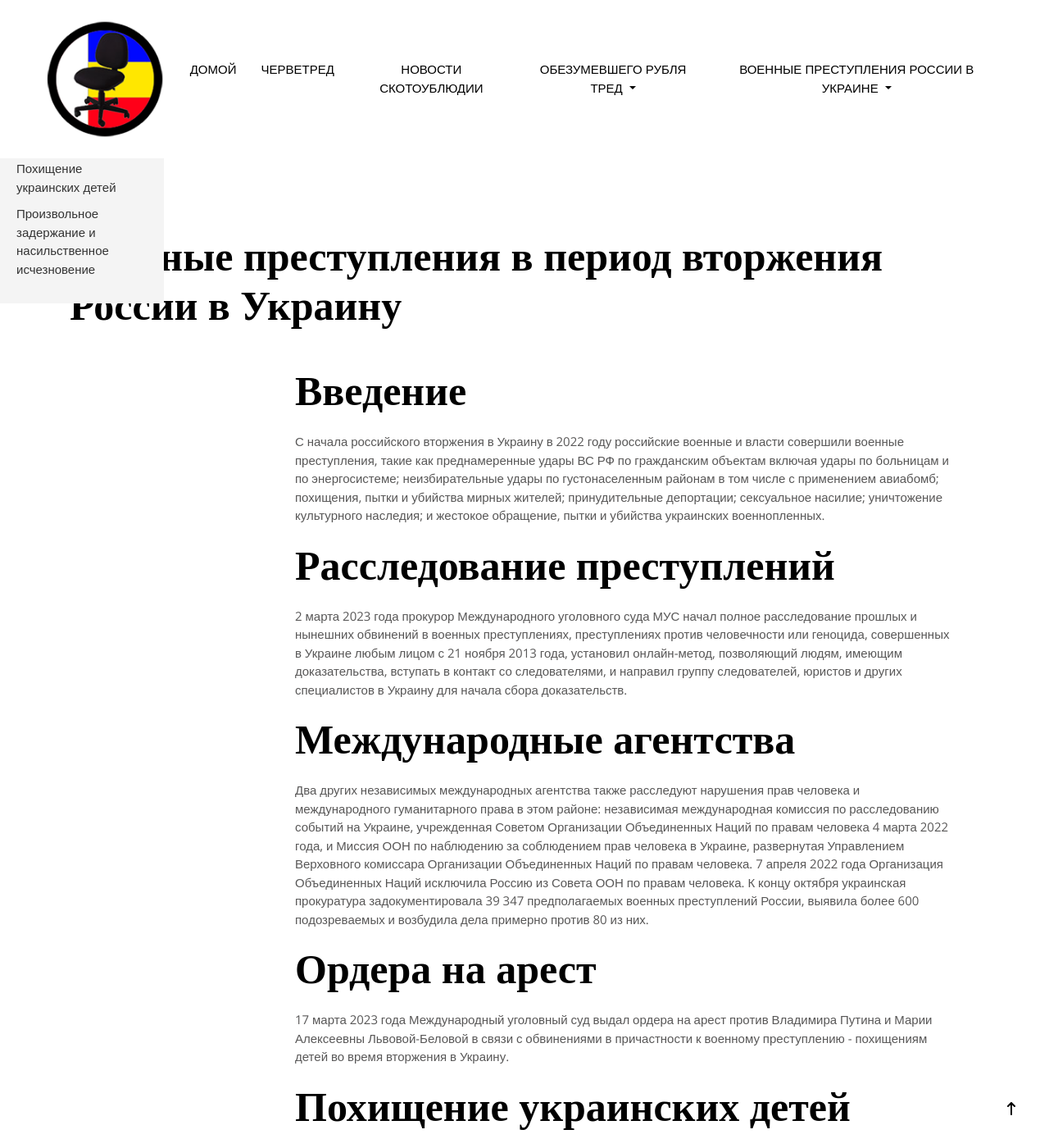
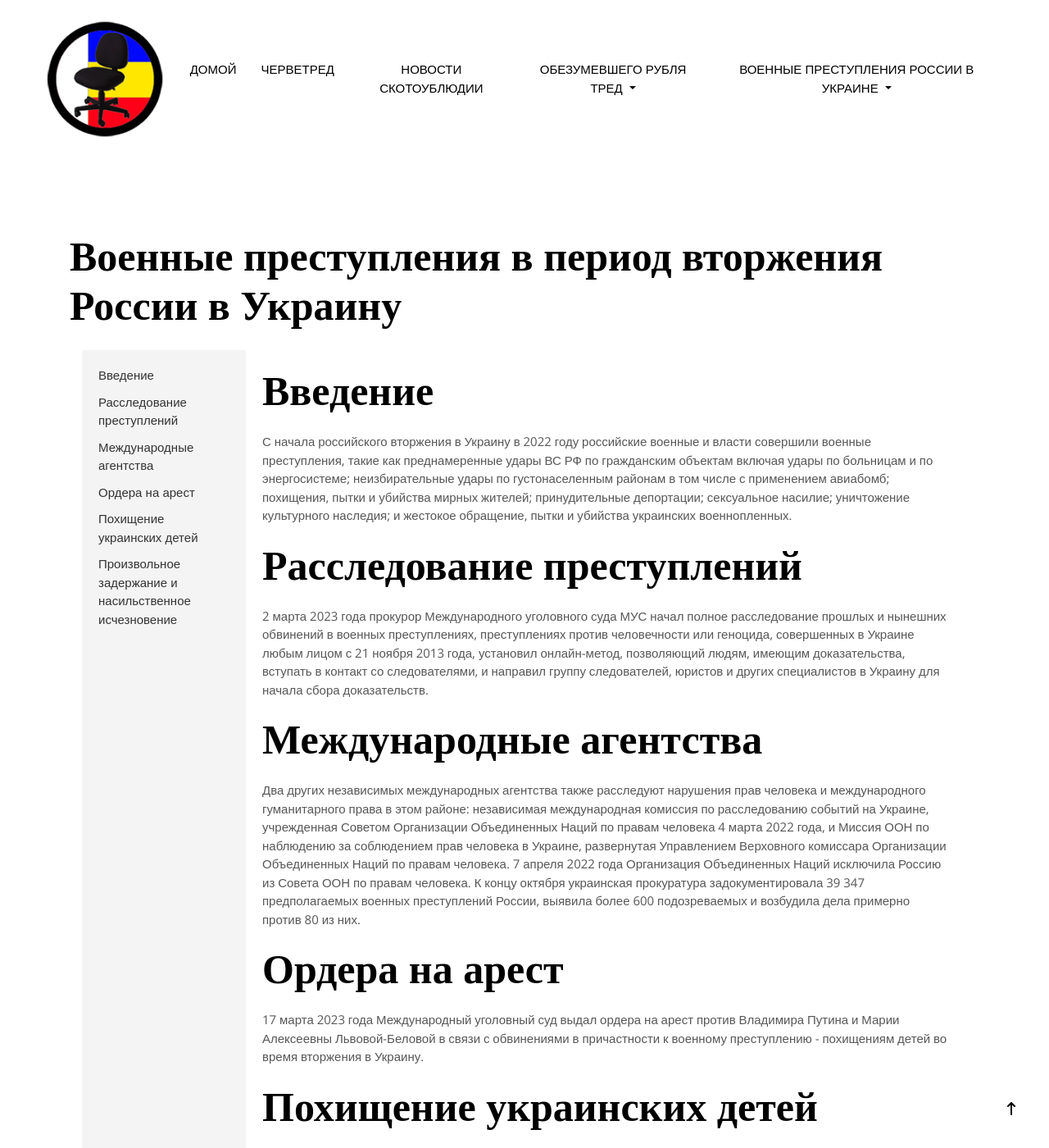
Before and after one commit to chervetred/chervetred.github.io, a Jekyll site: the page built from _pages/test.html, in a window 1280 px wide and 1400 px high. Shown: the whole window at 82% size. Built offline with Jekyll 4.4.1, drawn with Linux system fonts in a browser that asks for light colours; some web fonts are replaced; a script that is not in the unit is left out; comment, search, counter and statistics services are not loaded.

Commit message:
Update test.html

```diff
--- a/_pages/test.html
+++ b/_pages/test.html
@@ -5,10 +5,11 @@
 keywords: червепедия, черветред, черветред - это, кинаман, миопатия, павел гринев, червепедия зеркало
 image:
 ---
-<!DOCTYPE html>
-<html>
+<html lang="ru">
 <head>
-    <title>Военные преступления при российском вторжении в Украину</title>
+<meta charset="UTF-8">
+<meta name="viewport" content="width=device-width, initial-scale=1.0">
+<title>Fixed Sidebar</title>
 <style>
 body {
     margin: 0;
@@ -17,12 +18,12 @@
 
 .container {
     display: flex;
+    position: relative;
 }
 
 .sidebar {
-    position: fixed;
-    top: 0;
-    left: 0;
+    position: sticky;
+    top: 20px; /* Расстояние от верхней границы контейнера */
     width: 200px;
     padding: 20px;
     background-color: #f4f4f4;
@@ -43,8 +44,10 @@
 }
 
 .content {
-    margin-left: 240px;
+    flex: 1;
     padding: 20px;
+    overflow-y: auto; /* Добавляет вертикальную прокрутку, если контент выходит за пределы */
+    background-color: #fff; /* Цвет фона контента */
 }
 </style>
 </head>
```
